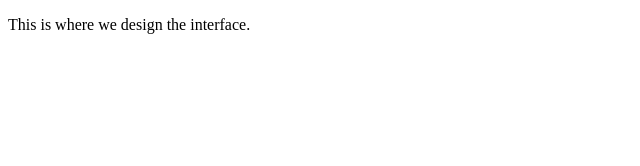
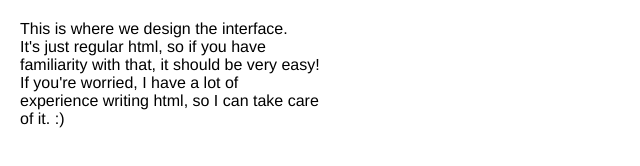
Before and after one commit to ninjabou/Copyable, a browser extension: page ui.html in a window 1280 px wide. Shown: the whole page, without its empty margins (0-640 px from the left). Drawn offline with Linux system fonts and the light colour scheme.

Commit message:
Add temporary ui

```diff
--- a/ui.html
+++ b/ui.html
@@ -2,7 +2,16 @@
 <html>
     <head>
     </head>
-    <body>
+    <body style="width: 300px; margin: 20px;">
         <p>This is where we design the interface.</p>
+        <p>It's just regular html, so if you have familiarity with that, it should be very easy!</p>
+        <p>If you're worried, I have a lot of experience writing html, so I can take care of it. :)</p>
+
+        <style>
+            p{
+                margin: 0;
+                font-family: Helvetica, sans-serif;
+            }
+        </style>
     </body>
 </html>
```
Also changed, not shown: manifest.json.
